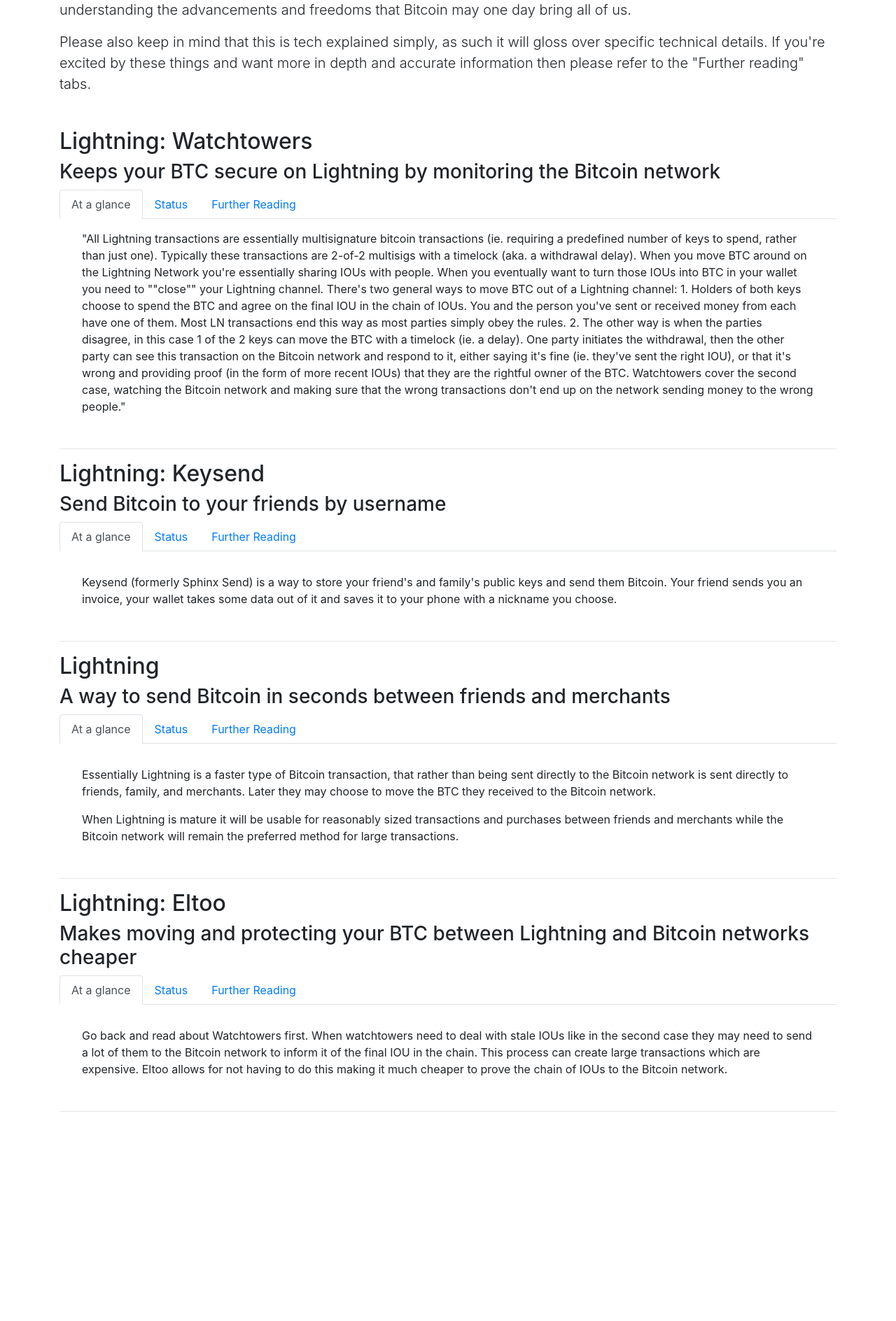
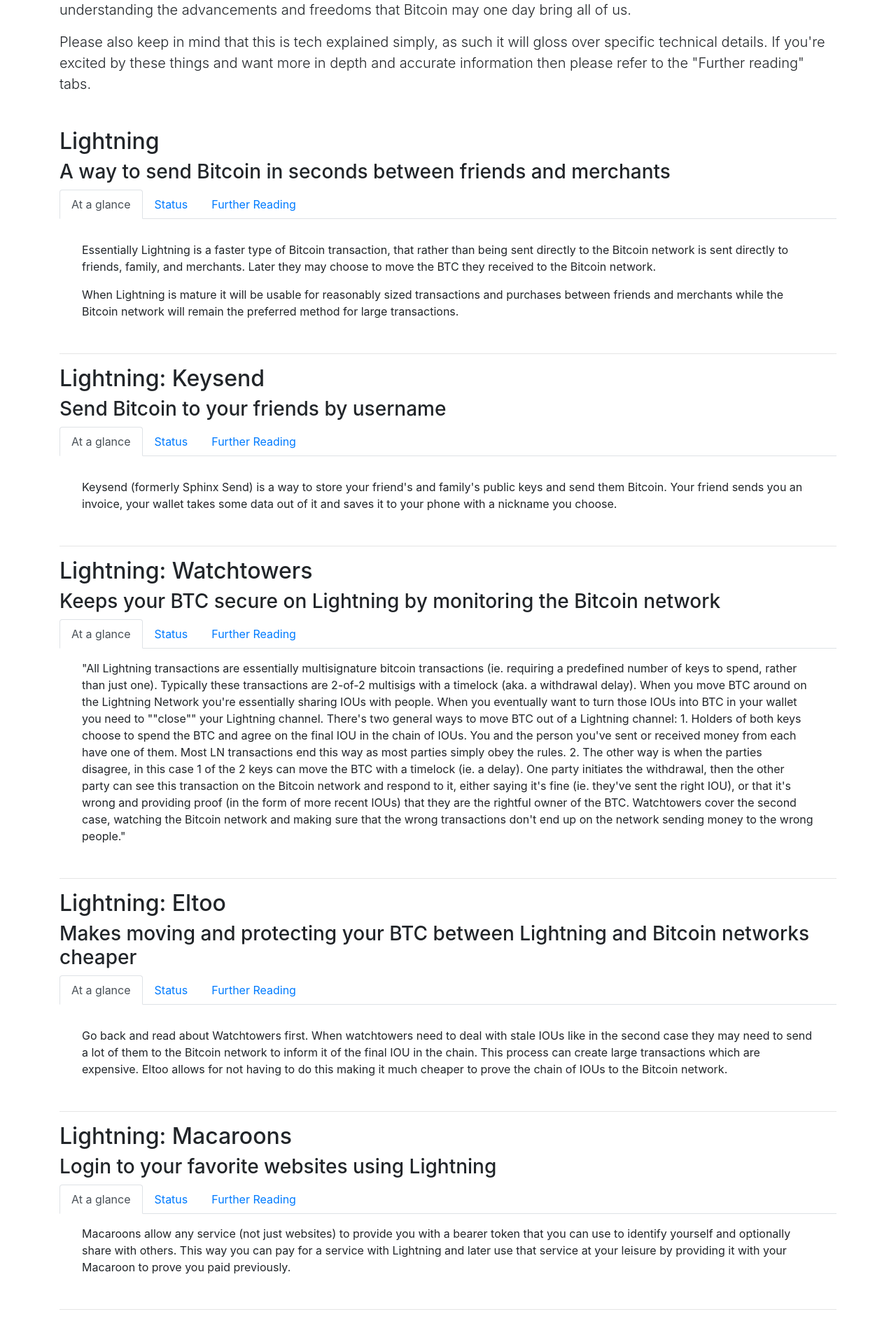
Before and after one commit to pyskell/whatcanbitcoindo, a Flask app: page / in a window 1280 px wide. Shown: the part 443-2331 px from the top of the page at 70% size. Before the commit the page ends 2032 px from the top, so only its background shows below. Run offline with Flask 2, Linux system fonts and the light colour scheme; some libraries are stand-ins or nearby versions.

Commit message:
bundle of housecleaning

```diff
--- a/app.py
+++ b/app.py
@@ -8,5 +8,6 @@ def home():
     # Auto-grab templates
     tech_list = glob.glob('templates/tech/[!_]*.html')
     tech_list = list(map(lambda s : s.replace('templates/', '', 1), tech_list))
+    tech_list.sort()
 
     return render_template('index.html', tech_list=tech_list)
--- a/templates/description.html
+++ b/templates/description.html
@@ -1,21 +1,26 @@
 {% block description %}
 {# TODO: Consider adding a "difficulty" indicator, has pros and cons #}
     <section id="{{id}}" data-spy="{{id}}" data-target="#{{id}}">
-        <h2>{{project}}{% if sub_project %}: {{sub_project}}{% else %}{% endif %}</h2>
+        <h2>{{project}}{% if sub_project %}: {{sub_project}}{% endif %}</h2>
         <h3>{{simple_desc}}</h3>
         <ul class="nav nav-tabs" id="{{id}}Tab" role="tablist">
             <li class="nav-item">
                 <a class="nav-link active" id="{{id}}-at-a-glance-tab" data-toggle="tab" href="#{{id}}-at-a-glance" role="tab"
                 aria-controls="{{id}}-at-a-glance" aria-selected="true">At a glance</a>
             </li>
+            {% if self.status() or self.future() or self.vs_alts() %} {# TODO: Fix this, it doesn't work #}
                 <li class="nav-item">
                     <a class="nav-link" id="{{id}}-status-tab" data-toggle="tab" href="#{{id}}-status" role="tab" aria-controls="{{id}}-status"
                     aria-selected="false">Status</a>
                 </li>
+            {% endif %}
+
+            {% if self.further_reading() %}
                 <li class="nav-item">
                     <a class="nav-link" id="{{id}}-further-reading-tab" data-toggle="tab" href="#{{id}}-further-reading" role="tab" aria-controls="{{id}}-further-reading"
                     aria-selected="false">Further Reading</a>
                 </li>
+            {% endif %}
         </ul>
         <div class="tab-content" id="{{id}}TabContent">
             <div class="tab-pane fade active show" id="{{id}}-at-a-glance" role="tabpanel" aria-labelledby="{{id}}-at-a-glance">
--- a/templates/tech/ln2_keysend.html
+++ b/templates/tech/2_ln_keysend.html
@@ -15,7 +15,7 @@ Your friend sends you an invoice, your wallet takes some data out of it and save
 {% block status %}
 <p>
 It's in development and has recently made its way into a piece of Lightning software called LND.
-Enthusiasts are using it to send payments to each other by name.
+Lightning enthusiasts are using it to send payments to each other.
 </p>
 {% endblock status %}
 
--- a/templates/tech/ln4_eltoo.html
+++ b/templates/tech/4_ln_eltoo.html
@@ -19,7 +19,9 @@ making it much cheaper to prove the chain of IOUs to the Bitcoin network.
 {% endblock status %}
 
 {% block future %}
+Eltoo is not currently feasible unless the Bitcoin network adds a new OPCODE called <code>SIGHASH_NOINPUT</code>
 
+If Eltoo is enabled it will make the use of Lightning and other technologies built on Bitcoin much more efficient and cheaper to operate and secure.
 {% endblock future %}
 
 {% block vs_alts %}
--- /dev/null
+++ b/templates/tech/5_ln_macaroons.html
@@ -0,0 +1,31 @@
+{% extends "description.html" %}
+
+{# Make sure to number your filenames if you need them to be in a specific order #}
+{# Ordering needs to start at 1 (not 0) #}
+
+{% set id="ln-macaroons"%} {# id must be unique and follow the rules for ids in css https://www.w3.org/TR/CSS21/syndata.html#characters #}
+{% set project="Lightning" %} {# Use proper-case (ex. Bitcoin, not bitcoin) #}
+{% set sub_project="Macaroons" %} {# set to False or "" if not using #}
+{% set simple_desc="Login to your favorite websites using Lightning" %} {# Keep this short (~50 characters) #}
+
+{% block at_a_glance %}
+Macaroons allow any service (not just websites) to provide you with a bearer token that you can use to identify yourself
+and optionally share with others. This way you can pay for a service with Lightning
+and later use that service at your leisure by providing it with your Macaroon to prove you paid previously.
+{% endblock at_a_glance %}
+
+{% block status %}
+It's in development and has recently made its way into a piece of Lightning software called LND.
+{% endblock status %}
+
+{# {% block future %}
+
+{% endblock future %}
+
+{% block vs_alts %}
+
+{% endblock vs_alts %}
+
+{% block further_reading %}
+
+{% endblock further_reading %} #}
--- a/templates/tech/_template.html
+++ b/templates/tech/_template.html
@@ -8,7 +8,7 @@
 {% set sub_project="" %} {# set to False or "" if not using #}
 {% set simple_desc="" %} {# Keep this short (~50 characters) #}
 
-{% block at_a_glance %}
+{% block at_a_glance %} {# This is the one required block #}
 
 {% endblock at_a_glance %}
 
```
Also changed, not shown: README.md, templates/tech/1_ln_lightning.html (renamed from templates/tech/ln1_lightning.html), templates/tech/3_ln_watchtowers.html (renamed from templates/tech/ln3_watchtowers.html). Lines whose indentation alone changed are shown as unchanged.
